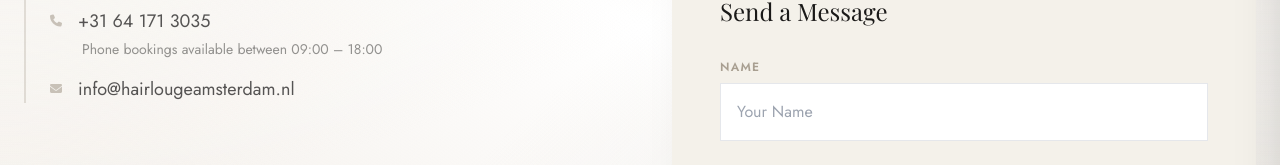
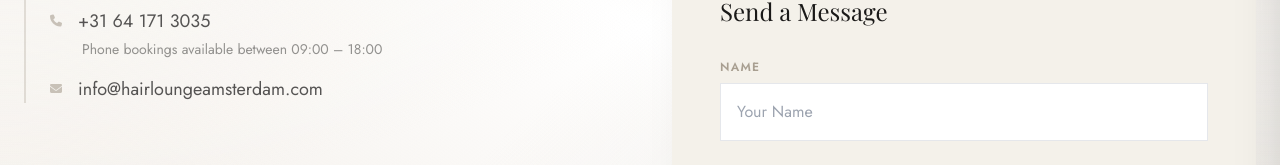
Before and after one commit to CD1878/Hairlounge, a React (Vite) app in the folder hairlounge-amsterdam/: page /contact in a window 1280 px wide. Shown: the part 373-538 px from the top of the page. Built offline with nearby package versions, Linux system fonts and the light colour scheme; a web font is replaced by a local one.

Commit message:
Update displayed email address to info@hairloungeamsterdam.com

```diff
--- a/hairlounge-amsterdam/pages/ContactPage.tsx
+++ b/hairlounge-amsterdam/pages/ContactPage.tsx
@@ -62,9 +62,9 @@ const ContactPage: React.FC = () => {
                                         Phone bookings available between 09:00 – 18:00
                                     </p>
                                 </div>
-                                <a href="mailto:info@hairlougeamsterdam.nl" className="flex items-center hover:text-brand-taupe transition-colors group">
+                                <a href="mailto:info@hairloungeamsterdam.com" className="flex items-center hover:text-brand-taupe transition-colors group">
                                     <i className="fa-solid fa-envelope text-xs mr-4 text-brand-taupe/60 group-hover:text-brand-taupe"></i>
-                                    info@hairlougeamsterdam.nl
+                                    info@hairloungeamsterdam.com
                                 </a>
                             </div>
                         </div>
```
